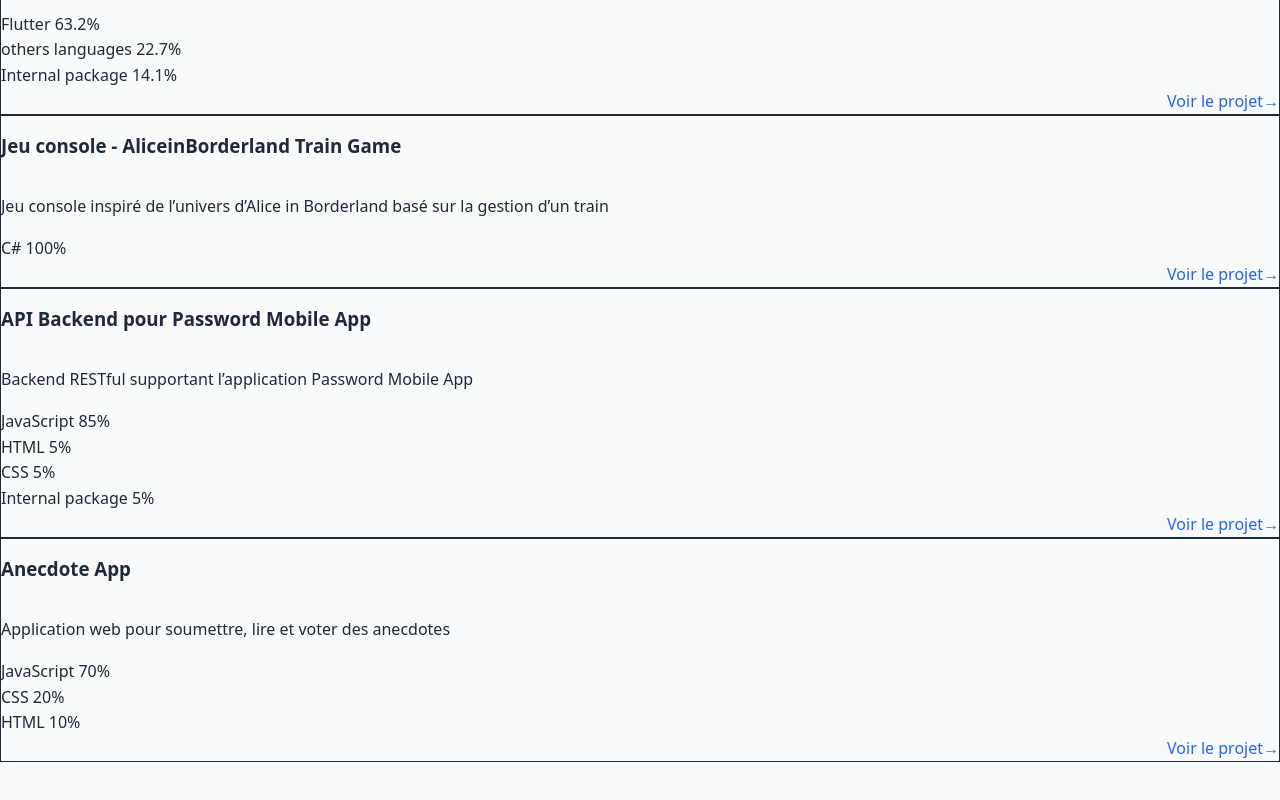
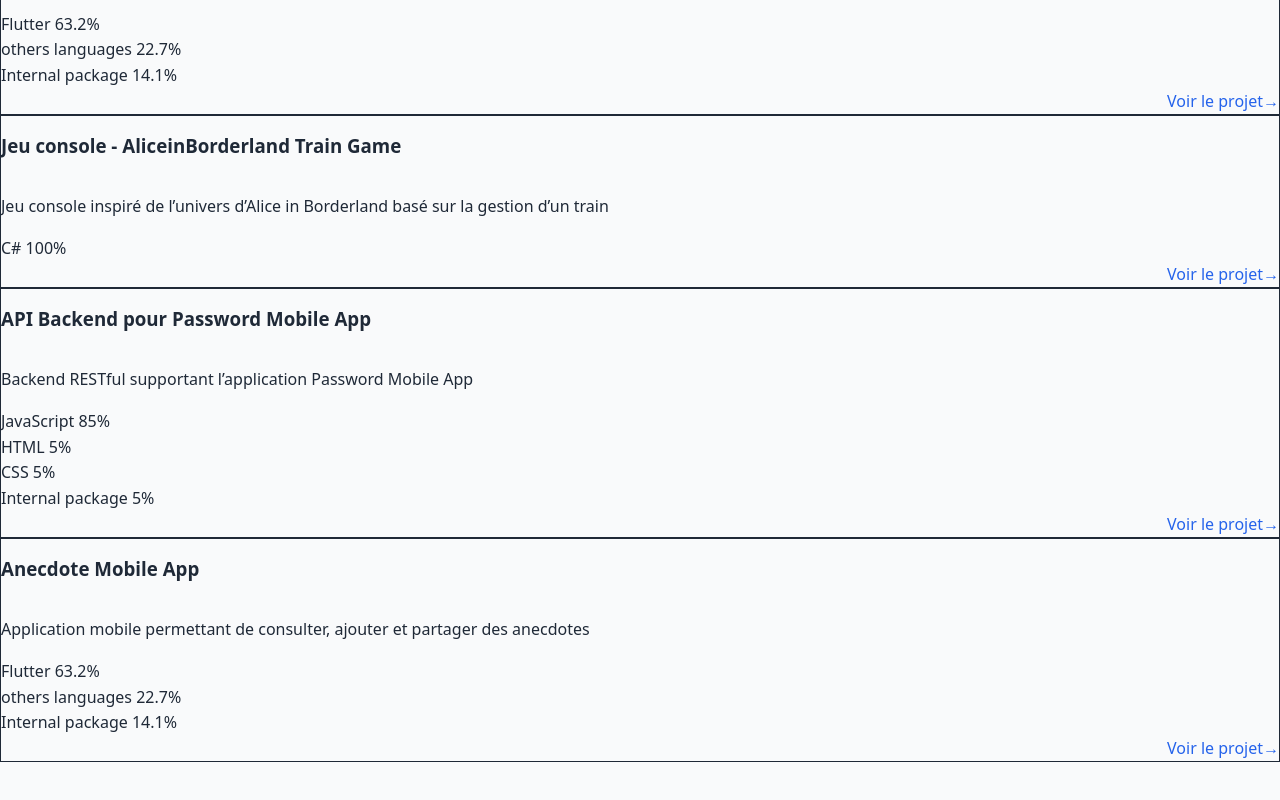
Before and after one commit to powksy94/Portfolio, a React (Vite) app: page /projects in a window 1280 px wide. Shown: the part 1126-1926 px from the top of the page. Built offline with nearby package versions, Linux system fonts and the light colour scheme.

Commit message:
Add recent projects

```diff
--- a/src/data/projects.js
+++ b/src/data/projects.js
@@ -91,7 +91,6 @@
       { name: "Flutter", value: 63.2 },
       { name: "others languages", value: 22.7 },
       { name: "Internal package", value: 14.1 },
-
     ],
 
     content: [
@@ -112,7 +111,8 @@
   {
     slug: "aliceinborderland-train-game",
     title: "Jeu console - AliceinBorderland Train Game",
-    description: "Jeu console inspiré de l’univers d’Alice in Borderland basé sur la gestion d’un train",
+    description:
+      "Jeu console inspiré de l’univers d’Alice in Borderland basé sur la gestion d’un train",
     tech: "C#, programmation orientée objet, algorithmes",
     externalLink: "https://github.com/powksy94/AliceinBorderlandTrainGame",
     languages: [{ name: "C#", value: 100 }],
@@ -145,24 +145,31 @@
       "Gestion des erreurs et réponses API claires pour intégration front-end",
     ],
   },
-
   {
     slug: "anecdote-app",
-    title: "Anecdote App",
-    description: "Application web pour soumettre, lire et voter des anecdotes",
-    tech: "React, JavaScript, CSS",
+    title: "Anecdote Mobile App",
+    description:
+      "Application mobile permettant de consulter, ajouter et partager des anecdotes",
+    tech: "Flutter, Kotlin, C++, Other languages",
     externalLink: "https://github.com/powksy94/anecdote_app",
     languages: [
-      { name: "JavaScript", value: 70 },
-      { name: "CSS", value: 20 },
-      { name: "HTML", value: 10 },
+      { name: "Flutter", value: 63.2 },
+      { name: "others languages", value: 22.7 },
+      { name: "Internal package", value: 14.1 },
     ],
     content: [
-      "Développement d’une application React pour afficher des anecdotes",
-      "Intégration de fonctionnalités pour ajouter, filtrer et voter des anecdotes",
-      "Gestion de l’état avec hooks React (useState, useEffect)",
-      "Interface utilisateur réactive et intuitive",
-      "Animations simples pour l’amélioration de l’expérience utilisateur",
+      "Développement d’une application mobile multiplateforme",
+      "Architecture similaire à Password Mobile App pour la gestion des écrans et de la logique",
+      "Ajout de fonctionnalités :",
+      {
+        type: "list",
+        items: [
+          "Affichage dynamique d’anecdotes",
+          "Ajout de nouvelles anecdotes via formulaire",
+          "Navigation fluide entre les sections de l’application",
+          "Interface mobile pensée pour une utilisation simple et rapide",
+        ],
+      },
     ],
   },
 ];
```
